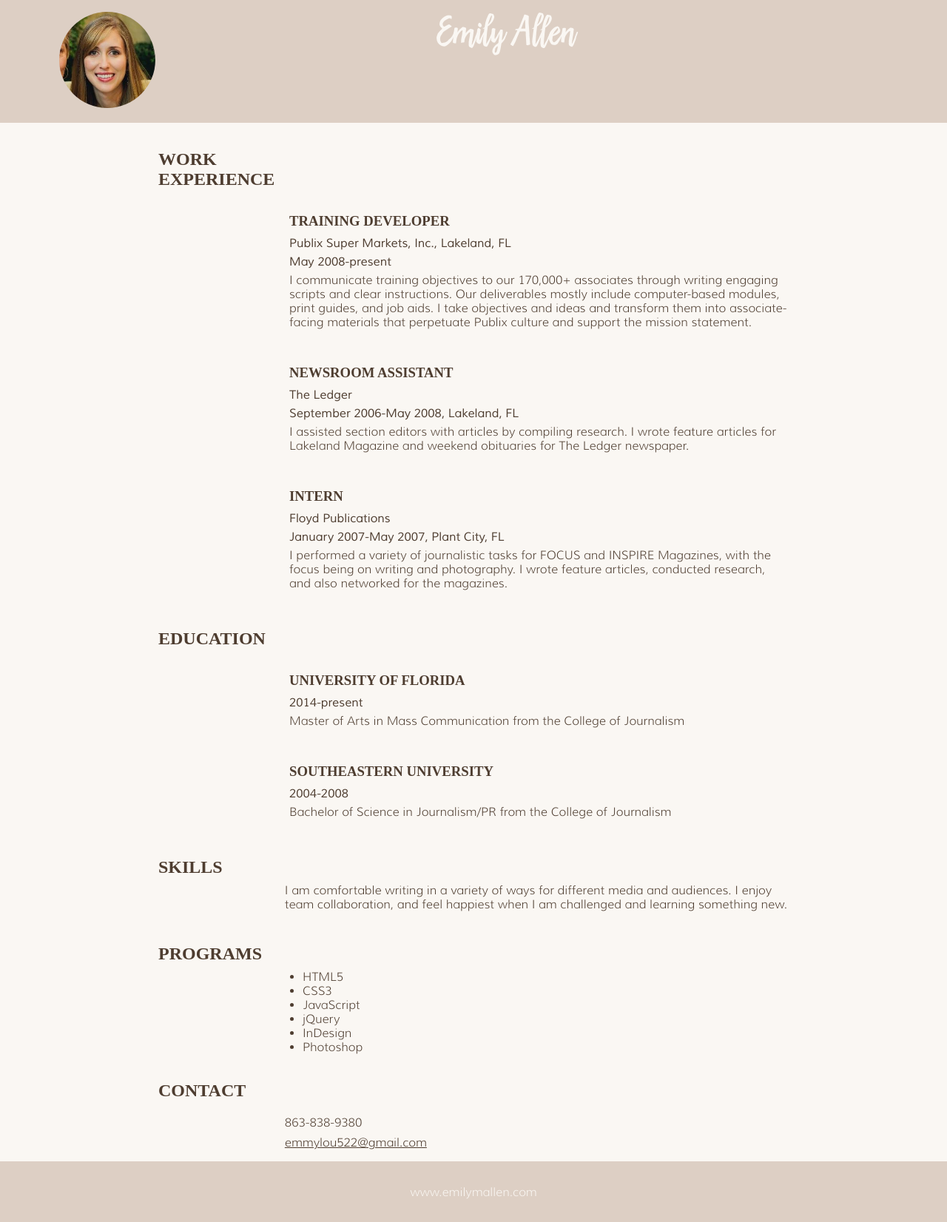
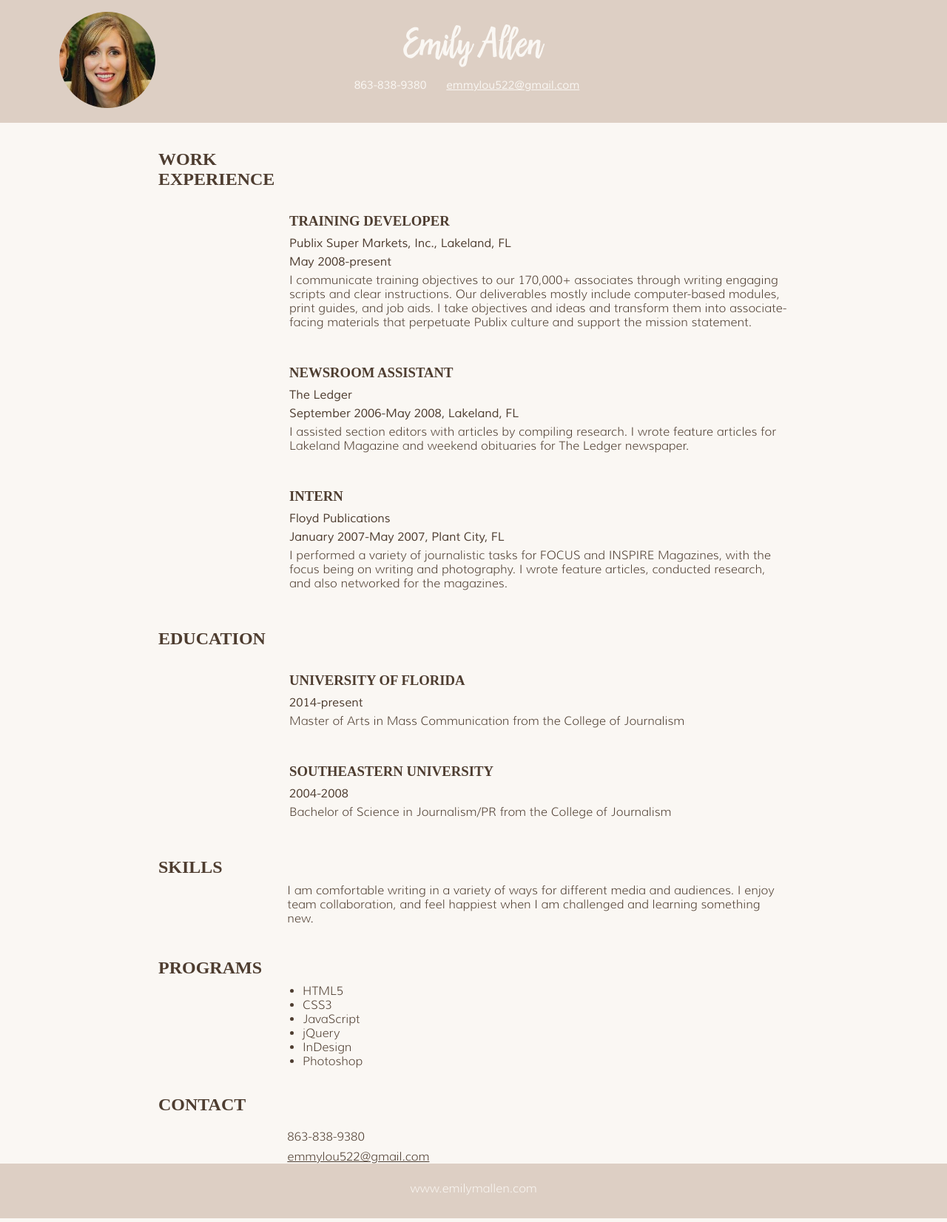
Before and after one commit to EmmyLou522/project_resume_allen_emily, a plain HTML site: page index.html in a window 1280 px wide. Shown: the whole page at 74% size. Drawn offline with Linux system fonts and the light colour scheme; a web font is replaced by a local one.

Commit message:
tweak header layout and positioning

```diff
--- a/css/main.css
+++ b/css/main.css
@@ -56,15 +56,26 @@ header {
     padding-top: .2em;
     font-family: scriptFont;
     font-weight: lighter;
+    height: 145px;
 }
 
 header h1 {
     display: none;
 }
 
+header p {
+    padding-top: .5em;
+    margin: auto;
+}
+
+.hiddencontact {
+    display: none;
+}
+
 figure {
-    padding-top: .2em;
-    padding-bottom: .1em;
+    padding-top: -.1em;
+    padding-left: .2em;
+    float: left;
 }
 
 img {
@@ -185,8 +196,9 @@ footer {
     height: 50px;
     font-family: bodyFont;
     text-align: center;
-    padding-top: 2em;
+    margin-top: 2em;
     width: 100%;
+    padding-top: 1.5em;
 }
 
 footer a {
@@ -200,20 +212,34 @@ header {
     height: 150px;
 }
 
-header figure {
-    float: left;
-    padding-top: 0px;
-    padding-bottom: 0px;
+figure {
     padding-left: 1em;
 }
+header p {
+    margin-bottom: -.2em;
+    padding-top: .2em;
+    text-align: center;
+    width: 500px;
+    margin-left: auto;
+    margin-right: auto;
+}
 
-header p {
-    width: 300px;
-    clear: left;
-    margin-left: -1.5em;
+header ul {
+    width: 500px;
+    margin-left: auto;
+    margin-right: auto;
+}
+
+.hiddencontact {
     display: inline;
-    height: 2em;
-    margin-top: 5em;
+    font-family: subheadFont;
+    font-size: 15px;
+    margin-top: -2em;
+    padding-right: 1.2em;
+}
+
+.hiddencontact a {
+    color: #FAF7F3;
 }
 
 .block h1 {
@@ -259,7 +285,13 @@ article.school {
 
 .singlepara {
     float: right;
-    width: 80.5%;
+    width: 80.1%;
+}
+
+.singlepara a::after {
+    content: '';
+    clear: both;
+    display: block;
 }
 
 footer {
--- a/index.html
+++ b/index.html
@@ -9,14 +9,20 @@
     <body>
         <header class="sneakyBlock">
             <h1>Emily Allen's Resume</h1>
-            <p>Emily Allen</p>
             <figure>
                 <img src="img/emily_square.jpg"/>
             </figure>
+            <p>Emily Allen</p>
+            <ul>
+                <li class="hiddencontact">863-838-9380</li>
+                <li class="hiddencontact"><a href="mailto:emmylou522@gmail.com Subject=I%20just%20reviewed%20your%20resume" target="_top">emmylou522@gmail.com</a></li>
+            </ul>
         </header>
         <div id="wrapper">
             <section id="experience">
-            <span class="block"><h1 class="sectionheading">WORK EXPERIENCE</h1></span>
+                <span class="block">
+                    <h1 class="sectionheading">WORK EXPERIENCE</h1>
+                </span>
                 <article class="jobs">
                     <h1>TRAINING DEVELOPER</h1>
                     <p class="subhead">Publix Super Markets, Inc., Lakeland, FL</p>
@@ -37,7 +43,9 @@
                 </article>
             </section>
             <section id="education">
-            <span class="block"><h1 class="sectionheading">EDUCATION</h1><span class="block">
+                <span class="block">
+                <h1 class="sectionheading">EDUCATION</h1>
+                <span class="block">
                 <article class="school">
                     <h1>UNIVERSITY OF FLORIDA</h1>
                     <p class="subhead">2014-present</p>
@@ -50,11 +58,16 @@
                 </article>
             </section>
             <section id="skills">
-           <span class="block"><h1 class="sectionheading">SKILLS</h1></span>
-                <span class="singlepara"><p>I am comfortable writing in a variety of ways for different media and audiences. I enjoy team collaboration, and feel happiest when I am challenged and learning something new.</p></span>
+                <span class="block">
+                    <h1 class="sectionheading">SKILLS</h1>
+                </span>
+                <span class="singlepara">
+                    <p>I am comfortable writing in a variety of ways for different media and audiences. I enjoy team collaboration, and feel happiest when I am challenged and learning something new.</p>
+                </span>
             </section>
             <section id="software">
-            <span class="block"><h1 class="sectionheading">PROGRAMS</h1><span class="block">
+                <span class="block">
+                <h1 class="sectionheading">PROGRAMS</h1>
                 <ul>
                     <li>HTML5</li>
                     <li>CSS3</li>
@@ -63,16 +76,20 @@
                     <li>InDesign</li>
                     <li>Photoshop</li>
                 </ul>
+                </span>
             </section>
             <section id="contact">
-            <span class="block"><h1 class="sectionheading">CONTACT</h1><span class="block">
-                <span class="singlepara"><p>863-838-9380</p>
-                <a href="mailto:emmylou522@gmail.com Subject=I%20just%20reviewed%20your%20resume" target="_top" <p>emmylou522@gmail.com</p></span>
+                <span class="block">
+                <h1 class="sectionheading">CONTACT</h1>
+                <span class="singlepara">
+                    <p>863-838-9380</p>
+                    <a href="mailto:emmylou522@gmail.com Subject=I%20just%20reviewed%20your%20resume" target="_top">emmylou522@gmail.com</a>
+                </span>
+                </span>
             </section>
         </div>
         <footer>
-            <a href="www.emilymallen.com" target="_blank">
-            <p>www.emilymallen.com</p></a>
+            <a href="www.emilymallen.com" target="_blank">www.emilymallen.com</a>
         </footer>
         <script src="js/jquery-2.1.3.js"></script>
         <script src="js/sticky.jquery.js"></script>
```
Also changed, not shown: 1 other file. Lines whose indentation alone changed are shown as unchanged.
